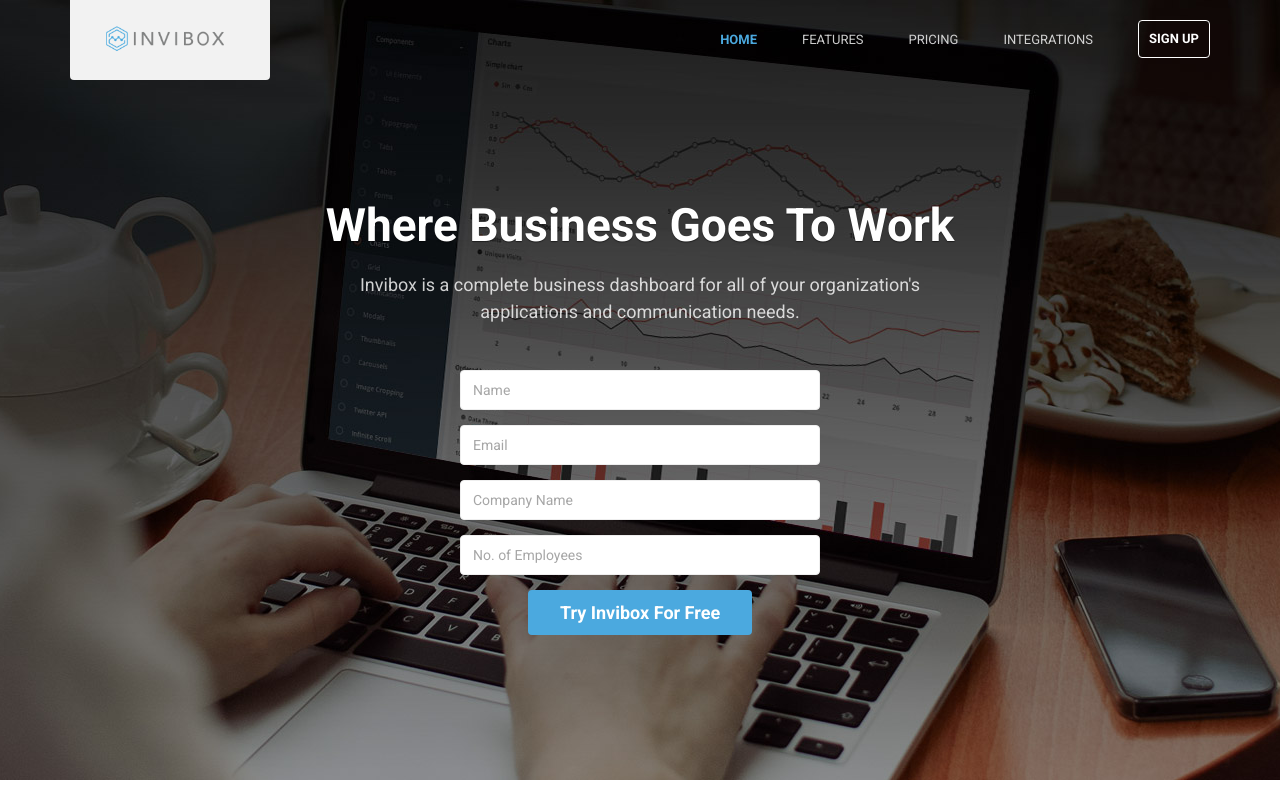
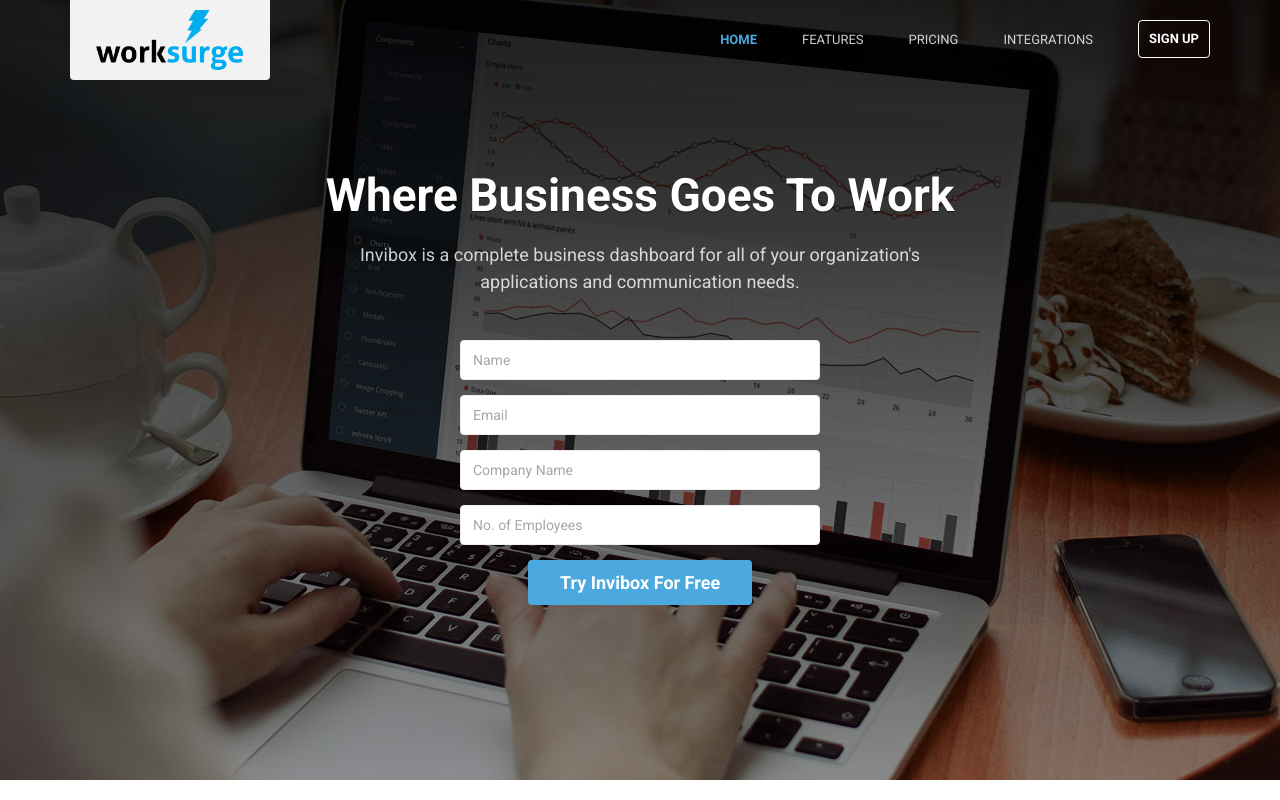
Before and after one commit to worksurge/worksurge.github.io, a plain HTML site: page index.html in a window 1280 px wide. Shown: the top 800 px of the page. Drawn offline with Linux system fonts and the light colour scheme; a script that the page names is missing; files whose address does not match are found by name.

Commit message:
switch out logo

```diff
--- a/assets/css/styles.css
+++ b/assets/css/styles.css
@@ -212,12 +212,12 @@ select {
 .header h1.logo a {
   height: 80px;
   color: #fff;
-  padding: 23px 30px;
+  padding: 10px 26px;
   display: inline-block;
   text-align: center;
   line-height: 1.4;
   min-width: 165px;
-  height: 58px;
+  /*height: 58px;*/
   background: #f2f2f2;
   -webkit-border-top-right-radius: 0;
   -webkit-border-bottom-right-radius: 4px;
@@ -254,12 +254,12 @@ select {
   top: -7px;
 }
 .header h1.logo .logo-icon {
-  background: url('../images/background/logo.png') no-repeat center center;
-  width: 130px;
-  height: 30px;
+  background: url('../images/worksurge_logo_cyan-01.png') no-repeat center center;
+  width: 148px;
+  height: 60px;
   background-size: contain;
   display: inline-block;
-  margin-right: 10px;
+  /*margin-right: 10px;*/
 }
 .header .main-nav {
   margin-top: 15px;
@@ -3595,7 +3595,7 @@ p.collapse-description .fa{
   }
   .headline-bg + .section,
   .bg-slider-wrapper + .section {
-    padding-top: 45px;
+    padding-top: 30px;
   }
   .pricing .intro {
     margin-bottom: 45px;
@@ -3818,7 +3818,7 @@ p.collapse-description .fa{
   }
   .promo {
     height: 420px;
-    padding-top: 55px;
+    padding-top: 40px;
   }
   .promo.section .intro {
     margin-bottom: 30px;
@@ -3908,7 +3908,7 @@ p.collapse-description .fa{
   }
   .promo {
     height: 620px;
-    padding-top: 120px;
+    padding-top: 90px;
   }
   .promo.section .intro {
     margin-bottom: 45px;
```
Also changed, not shown: assets/images/worksurge_logo_cyan-01.png (added).
